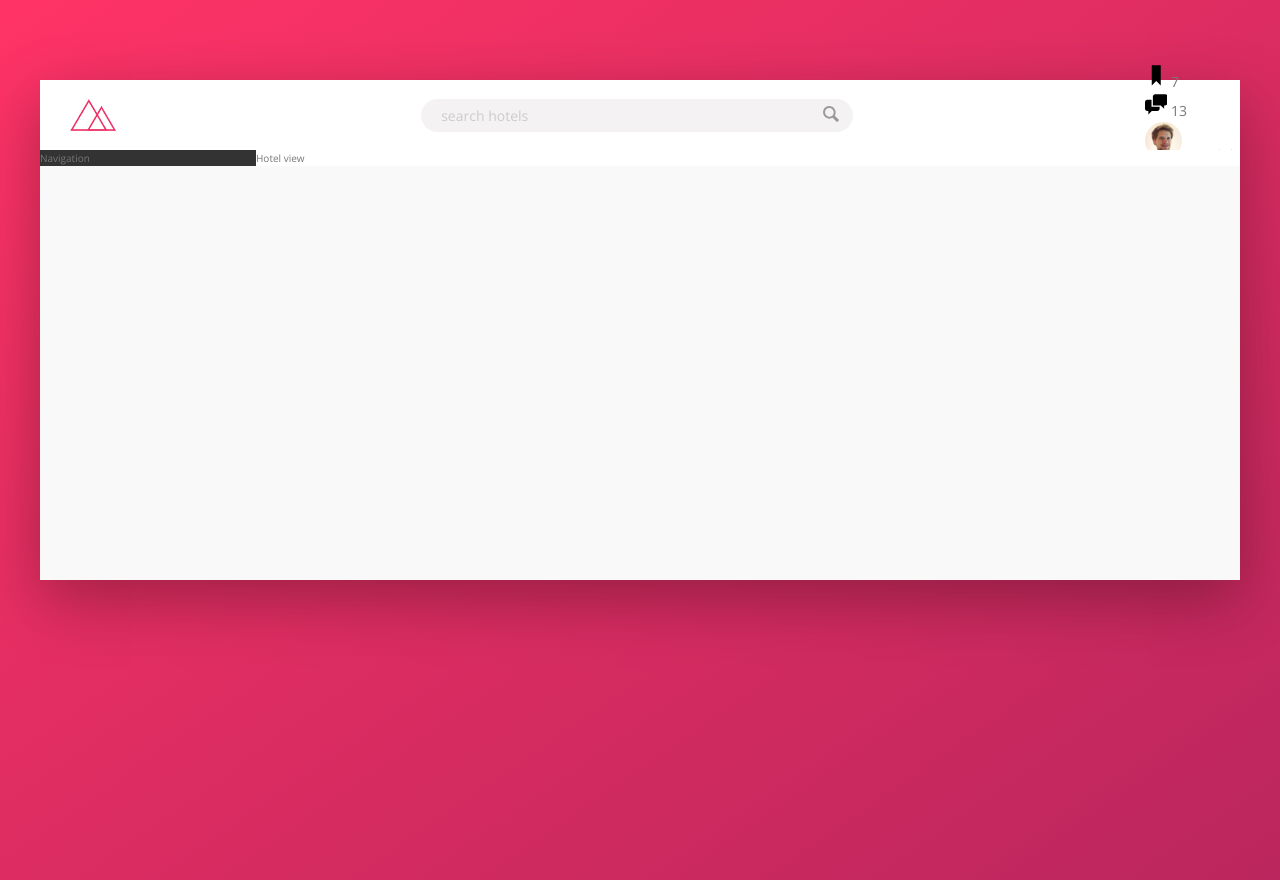
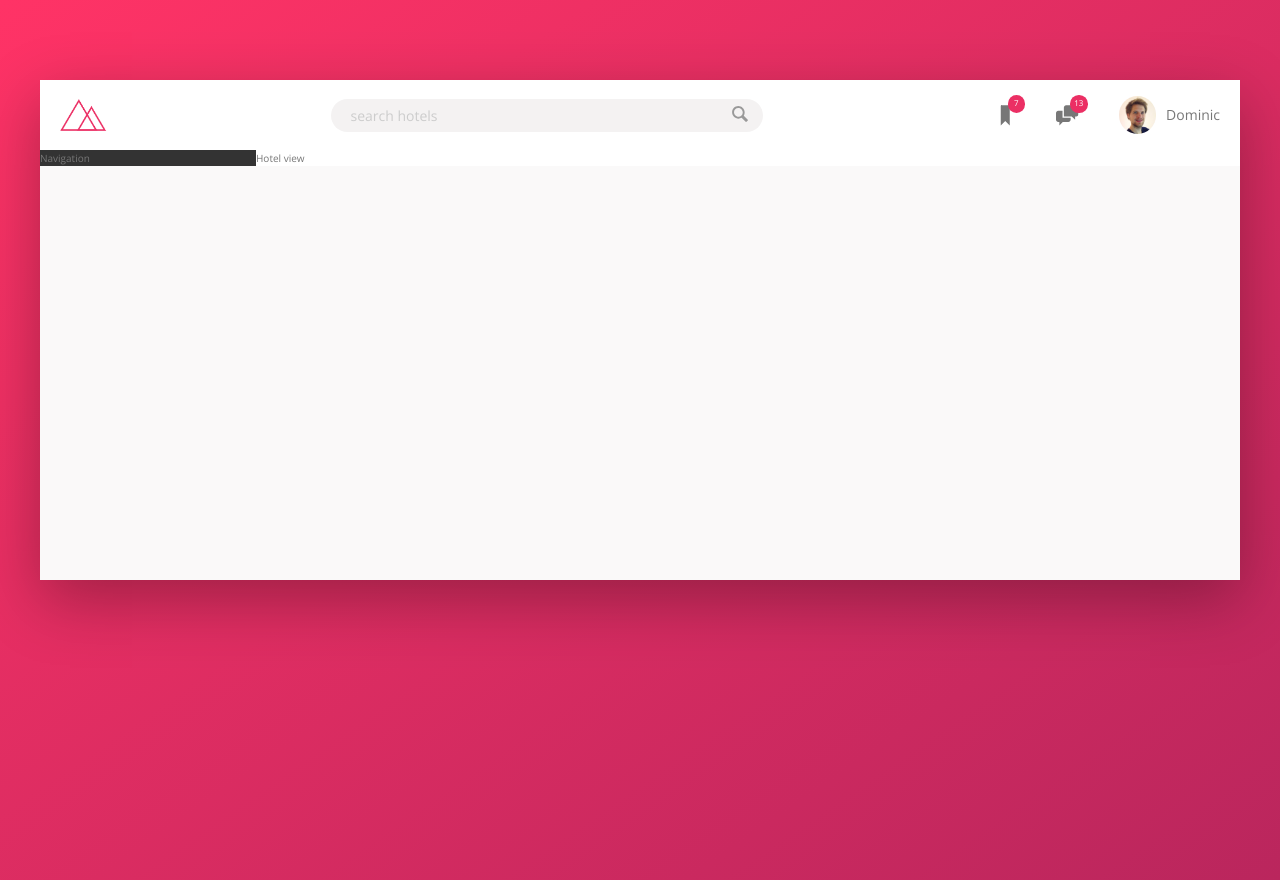
Before and after one commit to nickizen20/booker, a website: page index.html in a window 1280 px wide. Drawn offline with nearby package versions, Linux system fonts and the light colour scheme.

Commit message:
done styling the header

```diff
--- a/sass/_component.scss
+++ b/sass/_component.scss
@@ -2,7 +2,7 @@
 /// Logo
 .logo {
     height: 3.25rem;
-    margin-left: 3rem;
+    margin-left: 2rem;
 }
 
 //////////////////////////////////////
@@ -65,15 +65,45 @@
 //////////////////////////////////////
 /// User Navigation
 .user-nav {
+    display: flex;
+    align-items: center;
+    align-self: stretch;
+
+    & > * {
+        padding: 0 2rem;
+        cursor: pointer;
+        height: 100%;
+        display: flex;
+        align-items: center;
+    }
+
+    & > *:hover {
+        background-color: var(--color-grey-light-2);
+    }
+
     &__icon-box {
+        position: relative;
     }
 
     &__icon {
         height: 2.25rem;
         width: 2.25rem;
+        fill: var(--color-grey-dark-2);
     }
 
     &__notification {
+        font-size: 0.8rem;
+        height: 1.75rem;
+        width: 1.75rem;
+        border-radius: 50%;
+        background-color: var(--color-primary);
+        color: #fff;
+        position: absolute;
+        top: 1.5rem;
+        right: 1.1rem;
+        display: flex;
+        justify-content: center;
+        align-items: center;
     }
 
     &__user {
@@ -82,6 +112,7 @@
     &__user-photo {
         height: 3.75rem;
         border-radius: 50%;
+        margin-right: 1rem;
     }
 
     &__user-name {
```
Also changed, not shown: css/style.css.
